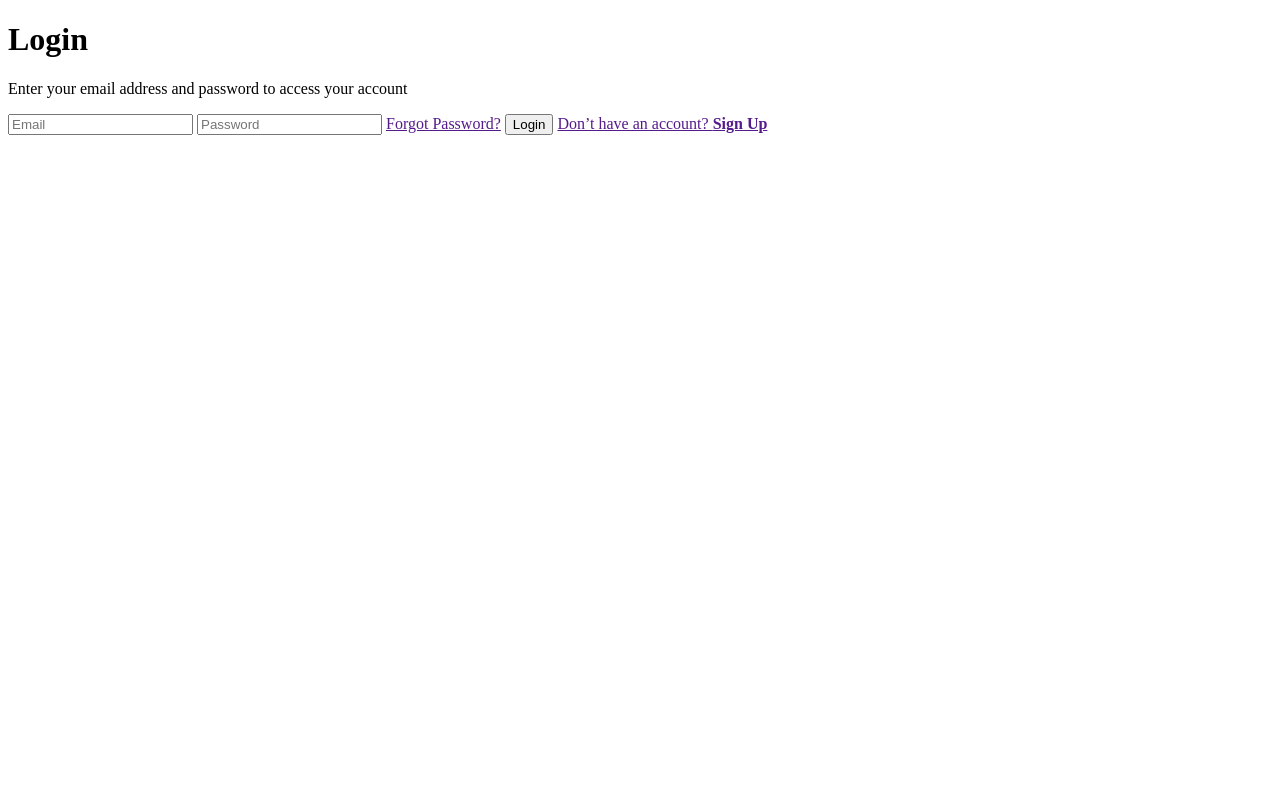
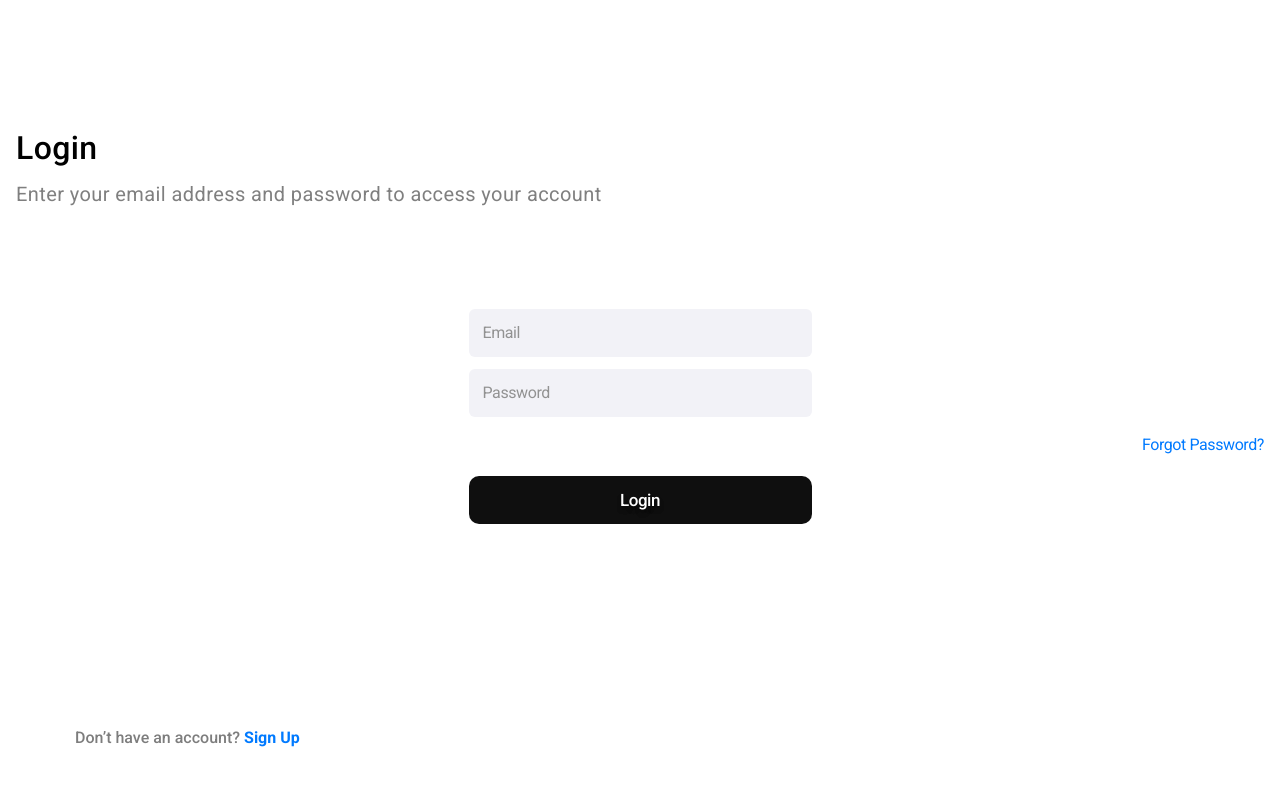
Before and after one commit to danilovgl/Project-Login-, a plain HTML site: page index.html in a window 1280 px wide. Drawn offline with Linux system fonts and the light colour scheme.

Commit message:
I changed the style folder

```diff
--- a/index.html
+++ b/index.html
@@ -5,20 +5,17 @@
     <meta charset="UTF-8">
     <meta http-equiv="X-UA-Compatible" content="IE=edge">
     <meta name="viewport" content="width=device-width, initial-scale=1.0">
-    <link rel="stylesheet" href="../PROJECT LOGIN 1/styles.css">
+    <link rel="stylesheet" href="styles.css">
     <link rel="preconnect" href="https://fonts.googleapis.com">
     <link rel="preconnect" href="https://fonts.gstatic.com" crossorigin>
-    <link
-        href="https://fonts.googleapis.com/css2?family=Nunito:ital,wght@0,300;1,700&family=Roboto:ital,wght@0,100;0,300;0,400;0,500;0,700;1,300;1,400&display=swap"
-        rel="stylesheet">
+    <link href="https://fonts.googleapis.com/css2?family=Nunito:ital,wght@0,300;1,700&family=Roboto:ital,wght@0,100;0,300;0,400;0,500;0,700;1,300;1,400&display=swap" rel="stylesheet">
     <title>LOGIN</title>
 </head>
 
 <body>
     <div>
         <h1>Login</h1>
-        <p>Enter your email address and
-            password to access your account</p>
+        <p>Enter your email address and password to access your account</p>
         <input placeholder="Email" type="email" name="personal-email">
         <input class="input-password" placeholder="Password" type="password" name="personal-passworld">
         <a class="link-password" href="">Forgot Password?</a>
```
